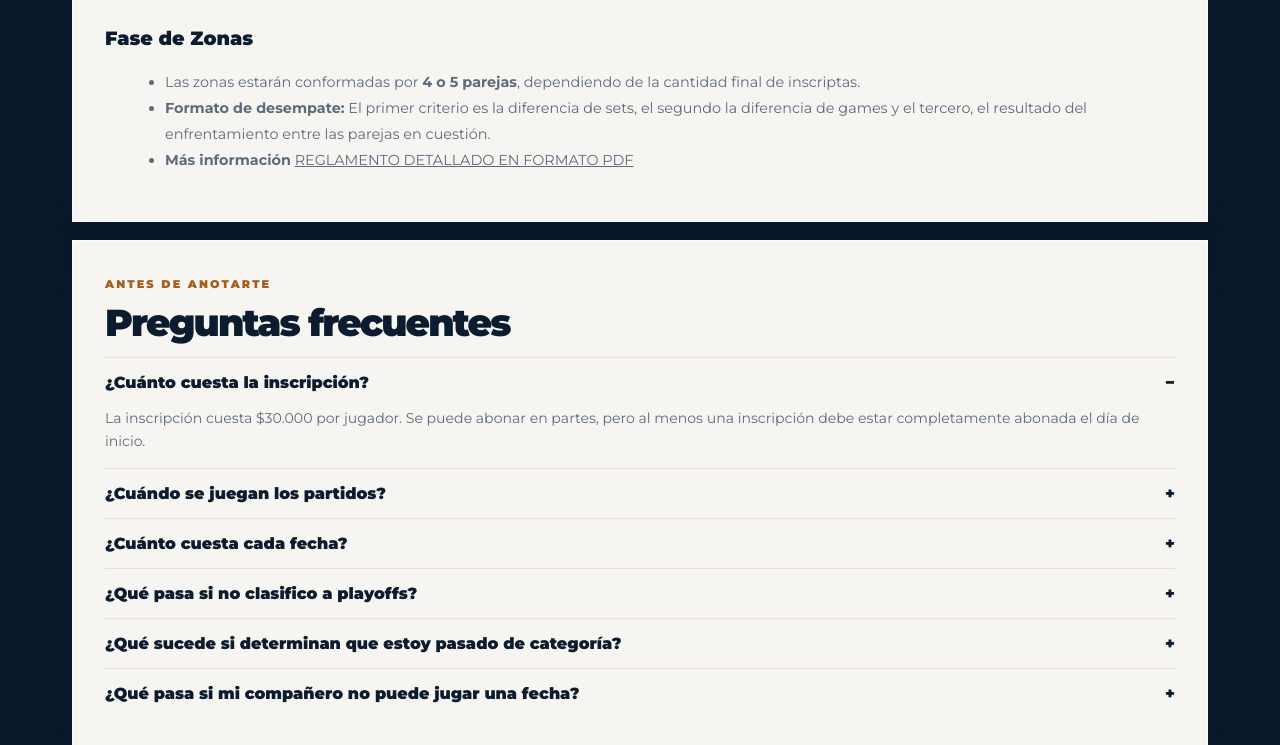
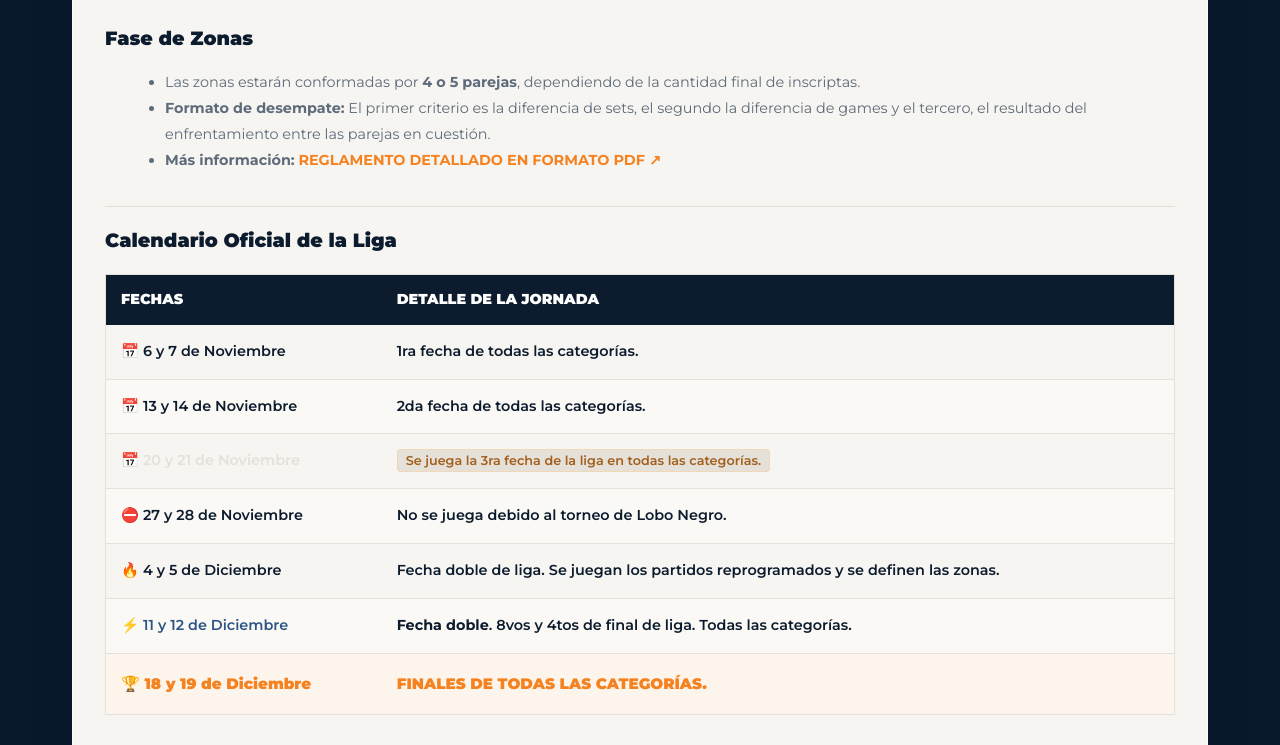
Before and after one commit to joaquinlgomez/academia, a plain HTML site: page liga.html in a window 1280 px wide. Shown: the part 1875-2620 px from the top of the page. Drawn offline with nearby package versions, Linux system fonts and the light colour scheme.

Commit message:
Update calendar and information in liga.html

```diff
--- a/liga.html
+++ b/liga.html
@@ -150,11 +150,54 @@
         </ul>
 
         <h3 style="color: var(--navy); margin-bottom: 0.5rem; font-size: 1.2rem; font-weight: 900;">Fase de Zonas</h3>
-        <ul style="margin-left: 20px; color: var(--muted); font-size: 0.9rem;">
+        <ul style="margin-left: 20px; margin-bottom: 2rem; color: var(--muted); font-size: 0.9rem;">
           <li>Las zonas estarán conformadas por <strong>4 o 5 parejas</strong>, dependiendo de la cantidad final de inscriptas.</li>
           <li><strong>Formato de desempate:</strong> El primer criterio es la diferencia de sets, el segundo la diferencia de games y el tercero, el resultado del enfrentamiento entre las parejas en cuestión.</li>
-          <li><strong>Más información</strong> <a href="https://drive.google.com/file/d/1RF4c9cucb6ozPUz8jK62Gsu9JEpsdmDO/view?usp=drive_link">REGLAMENTO DETALLADO EN FORMATO PDF</a></li>
+          <li><strong>Más información:</strong> <a href="https://drive.google.com/file/d/1ew3uilJHjPCZoBmozSCKe3nFVwMH2EKT/view?usp=sharing" target="_blank" style="color: var(--orange); font-weight: 700; text-decoration: none;">REGLAMENTO DETALLADO EN FORMATO PDF ↗</a></li>
         </ul>
+
+        <h3 style="color: var(--navy); margin-bottom: 1rem; font-size: 1.2rem; font-weight: 900; padding-top: 1rem; border-top: 1px solid #e5e0d8;">Calendario Oficial de la Liga</h3>
+        <div style="overflow-x: auto; margin-bottom: 1rem;">
+          <table style="width: 100%; border-collapse: collapse; text-align: left; min-width: 500px; border: 1px solid #e5e0d8; font-size: 0.9rem;">
+            <thead>
+              <tr style="background: var(--navy); color: white;">
+                <th style="padding: 12px 15px; font-weight: 900; text-transform: uppercase;">Fechas</th>
+                <th style="padding: 12px 15px; font-weight: 900; text-transform: uppercase;">Detalle de la Jornada</th>
+              </tr>
+            </thead>
+            <tbody style="color: var(--navy); font-weight: 600;">
+              <tr>
+                <td style="padding: 14px 15px; border-bottom: 1px solid #e5e0d8; white-space: nowrap;">📅 6 y 7 de Noviembre</td>
+                <td style="padding: 14px 15px; border-bottom: 1px solid #e5e0d8;">1ra fecha de todas las categorías.</td>
+              </tr>
+              <tr style="background: #fbf9f5;">
+                <td style="padding: 14px 15px; border-bottom: 1px solid #e5e0d8; white-space: nowrap;">📅 13 y 14 de Noviembre</td>
+                <td style="padding: 14px 15px; border-bottom: 1px solid #e5e0d8;">2da fecha de todas las categorías.</td>
+              </tr>
+              <tr>
+                <td style="padding: 14px 15px; border-bottom: 1px solid #e5e0d8; white-space: nowrap; color: #e5e0d8;">📅 20 y 21 de Noviembre</td>
+                <td style="padding: 14px 15px; border-bottom: 1px solid #e5e0d8; color: var(--muted);"><span style="background: #e5e0d8; padding: 3px 8px; border-radius: 4px; font-size: 0.8rem; margin-right: 8px; color: #a35f1d; border: 1px solid #f0d7b7;">Se juega la 3ra fecha de la liga en todas las categorías.</td>
+              </tr>
+              <tr style="background: #fbf9f5;">
+                <td style="padding: 14px 15px; border-bottom: 1px solid #e5e0d8; white-space: nowrap;">⛔ 27 y 28 de Noviembre</td>
+                <td style="padding: 14px 15px; border-bottom: 1px solid #e5e0d8;">No se juega debido al torneo de Lobo Negro.</td>
+              </tr>
+              <tr>
+                <td style="padding: 14px 15px; border-bottom: 1px solid #e5e0d8; white-space: nowrap;">🔥 4 y 5 de Diciembre</td>
+                <td style="padding: 14px 15px; border-bottom: 1px solid #e5e0d8;">Fecha doble de liga. Se juegan los partidos reprogramados y se definen las zonas.</td>
+              </tr>
+              <tr style="background: #fbf9f5;">
+                <td style="padding: 14px 15px; border-bottom: 1px solid #e5e0d8; white-space: nowrap; color: var(--blue2);">⚡ 11 y 12 de Diciembre</td>
+                <td style="padding: 14px 15px; border-bottom: 1px solid #e5e0d8;"><strong>Fecha doble</strong>. 8vos y 4tos de final de liga. Todas las categorías. </td>
+              </tr>
+              <tr style="background: #fdf5eb;">
+                <td style="padding: 16px 15px; white-space: nowrap; color: var(--orange); font-weight: 900; font-size: 0.95rem;">🏆 18 y 19 de Diciembre</td>
+                <td style="padding: 16px 15px; color: var(--orange); font-weight: 900; font-size: 0.95rem;">FINALES DE TODAS LAS CATEGORÍAS.</td>
+              </tr>
+            </tbody>
+          </table>
+        </div>
+
       </div>
     </section>
 
```
